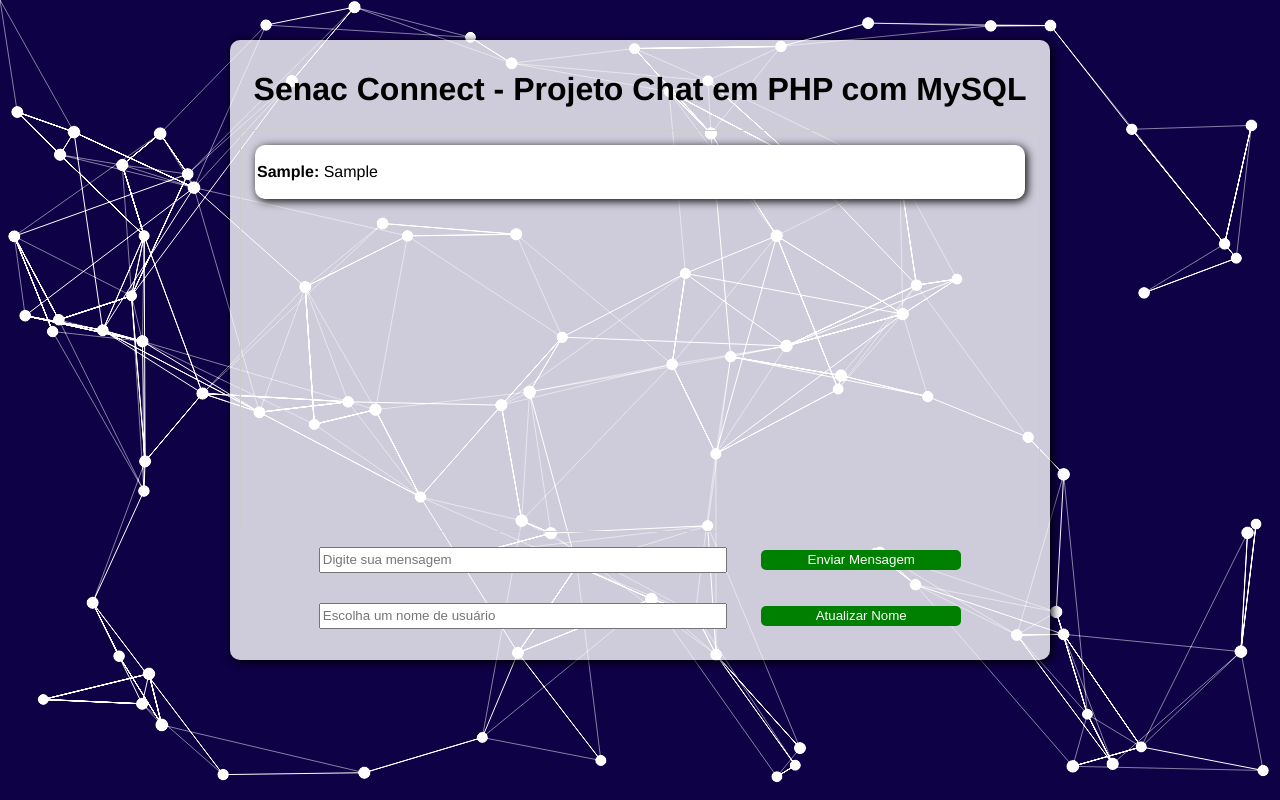
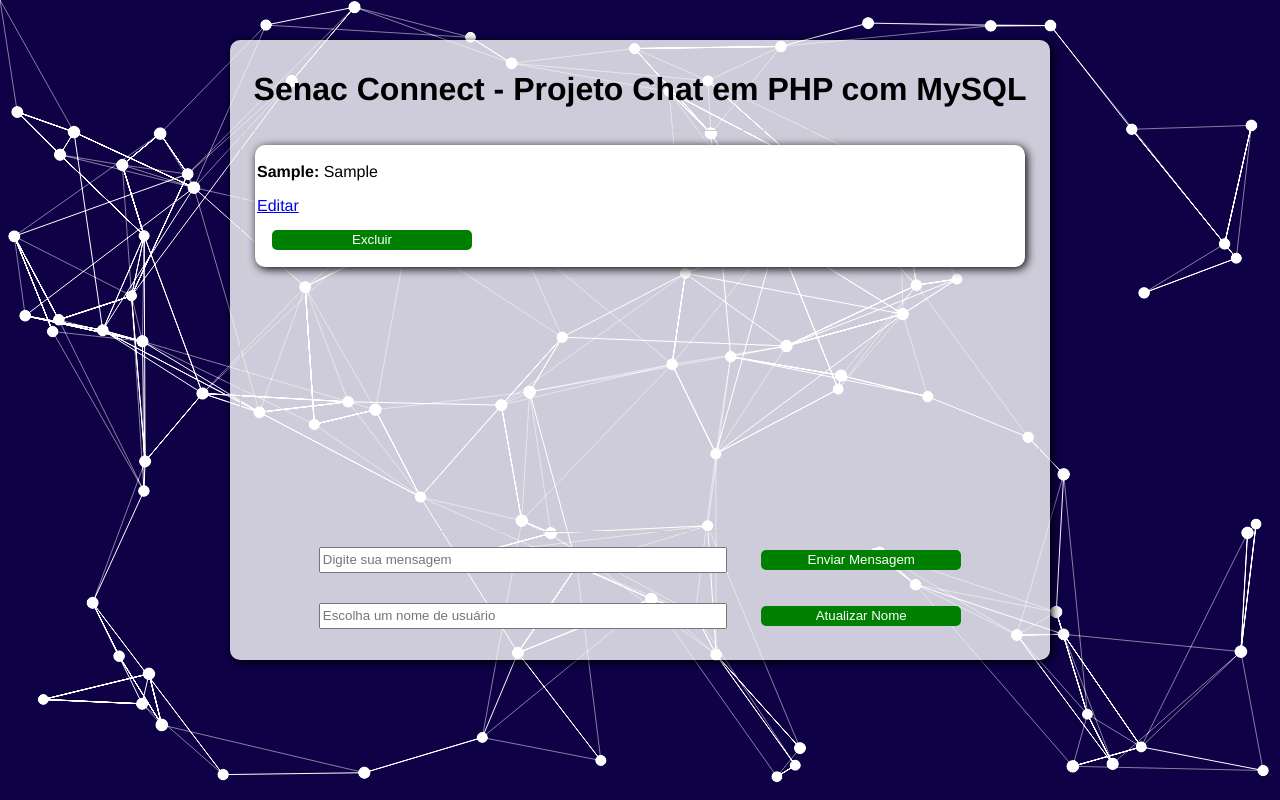
Before and after one commit to LuizGustavo10/projetos_php, a PHP site: the page made by rede social 2/principal.php in a window 1280 px wide. Run offline with PHP 8.4, Linux system fonts and the light colour scheme; tables that the repository leaves empty or names only in its code hold one stand-in row (values such as "Sample post").

Commit message:
Feita exclusão, edição ainda está em andamento

```diff
--- a/rede social 2/principal.php
+++ b/rede social 2/principal.php
@@ -33,14 +33,50 @@
             $_SESSION['usuario'] = $_POST['usuario'];
         }
 
-        $sql = "SELECT usuario, mensagem FROM tabela_mensagens";
+             // Se for POST e não estiver vazio, exclusão da mensagem
+             if ($_SERVER["REQUEST_METHOD"] == "POST" && isset($_POST['excluir']) && isset($_POST['mensagem_id'])) {
+                $mensagem_id = $_POST['mensagem_id'];
+                $sql = "DELETE FROM tabela_mensagens WHERE id = $mensagem_id";
+                if ($conn->query($sql) === TRUE) {
+                    // Redirecione de volta para a página do chat após a exclusão
+                    header("Location: principal.php");
+                    exit();
+                } else {
+                    echo "Erro ao excluir mensagem: " . $conn->error;
+                }
+            }
+
+        $sql = "SELECT usuario, mensagem, id FROM tabela_mensagens";
         $result = $conn->query($sql);
 
+                // // Se for GET e tiver um parâmetro "editar" na URL, carregue a mensagem para edição
+                // if (isset($_GET['editar'])) {
+                //     $mensagem_id = $_GET['editar'];
+                //     $sql = "SELECT mensagem FROM tabela_mensagens WHERE id = $mensagem_id";
+                //     $result = $conn->query($sql);
+                //     if ($result->num_rows == 1) {
+                //         $row = $result->fetch_assoc();
+                //         $mensagem_existente = $row['mensagem'];
+                //     } else {
+                //         echo "Mensagem não encontrada.";
+                //         exit();
+                //     }
+                // }
 
         if ($result->num_rows > 0) {
             while ($row = $result->fetch_assoc()) {
                 echo '<div class="mensagens">';
-                echo "<p><strong>{$row['usuario']}:</strong> {$row['mensagem']}</p> ";
+                echo "<p><strong>{$row['usuario']}:</strong> {$row['mensagem']}</p>";
+
+                // Adicione um link "Editar" que redireciona para a própria página com o ID da mensagem
+                echo '<a href="principal.php?editar=' . $row['id'] . '">Editar</a>';
+
+                // Adicione um formulário para ação de exclusão da mensagem
+                echo '<form method="post" action="">';
+                echo "<input type='hidden' name='mensagem_id' value='{$row['id']}' />";
+                echo "<button type='submit' name='excluir'>Excluir</button>";
+                echo '</form>';
+
                 echo '</div>';
             }
         } else {
```
